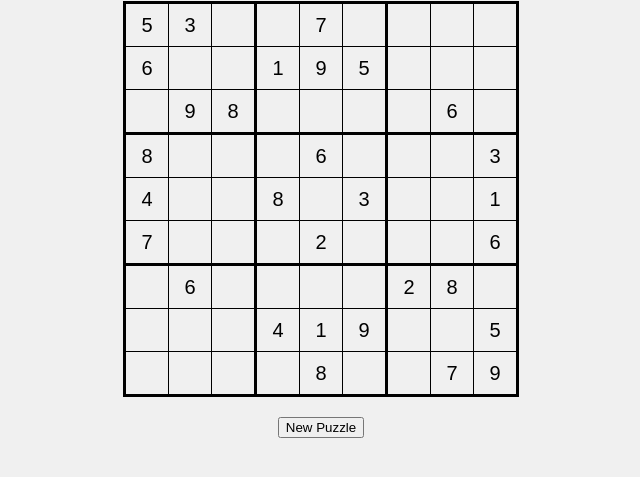
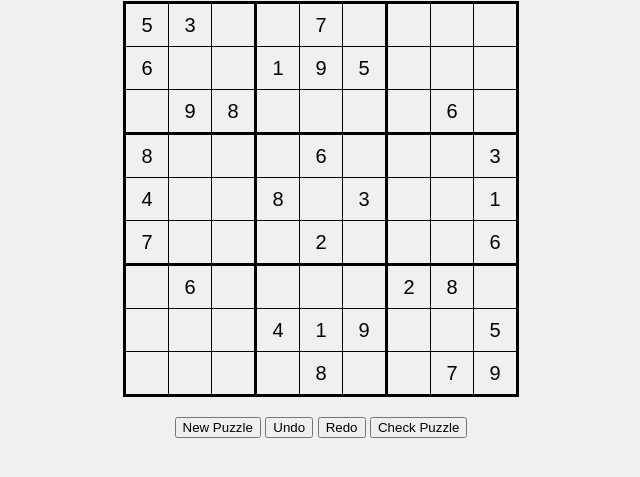
Before and after one commit to Kokac8/Sudoku, a plain HTML site: page index.html in a window 1280 px wide. Shown: the part 107-584 px from the top of the page, without its empty margins (319-959 px from the left). Drawn offline with Linux system fonts and the light colour scheme.

Commit message:
Update index.html

```diff
--- a/index.html
+++ b/index.html
@@ -116,6 +116,10 @@
             </table>
         </div>
         <button onclick="generateSudoku()">New Puzzle</button>
+        <button onclick="undo()">Undo</button>
+        <button onclick="redo()">Redo</button>
+        <button onclick="checkPuzzle()">Check Puzzle</button>
+
     </div>
     <script src="script.js"></script>
 </body>
```
